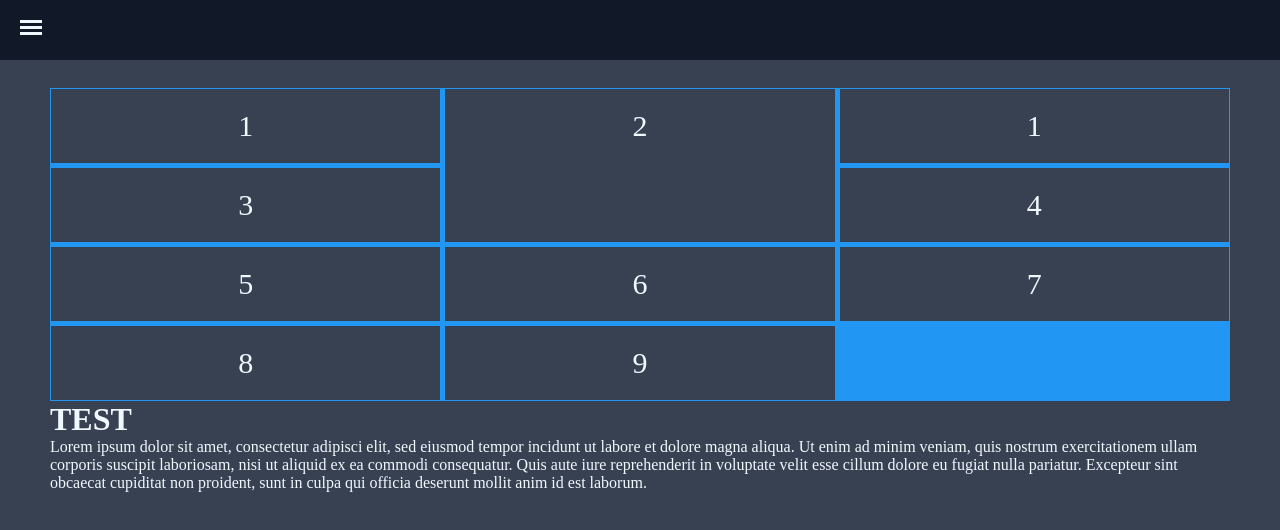
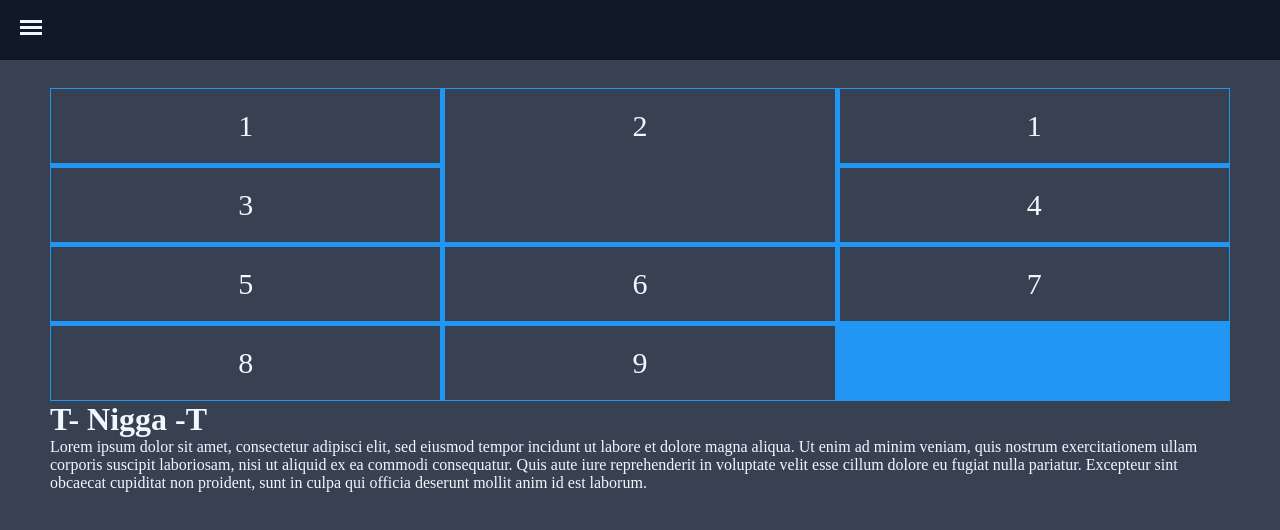
Before and after one commit to nichtmax06/nichtmax06.github.io, a plain HTML site: page index.html in a window 1280 px wide. Drawn offline with Linux system fonts and the light colour scheme.

Commit message:
Update index.html

```diff
--- a/index.html
+++ b/index.html
@@ -55,8 +55,7 @@
       <div class="item8">8</div>
       <div class="item9">9</div>
     </div>
-    <h1> TEST</h1>
-
+    <h1> T-   Nigga   -T</h1>
     <p> Lorem ipsum dolor sit amet, consectetur adipisci elit, sed eiusmod tempor incidunt ut labore et dolore magna aliqua. Ut enim ad minim veniam, quis nostrum exercitationem ullam corporis suscipit laboriosam, nisi ut aliquid ex ea commodi consequatur. Quis aute iure reprehenderit in voluptate velit esse cillum dolore eu fugiat nulla pariatur. Excepteur sint obcaecat cupiditat non proident, sunt in culpa qui officia deserunt mollit anim id est laborum.
     </p>
 
```
